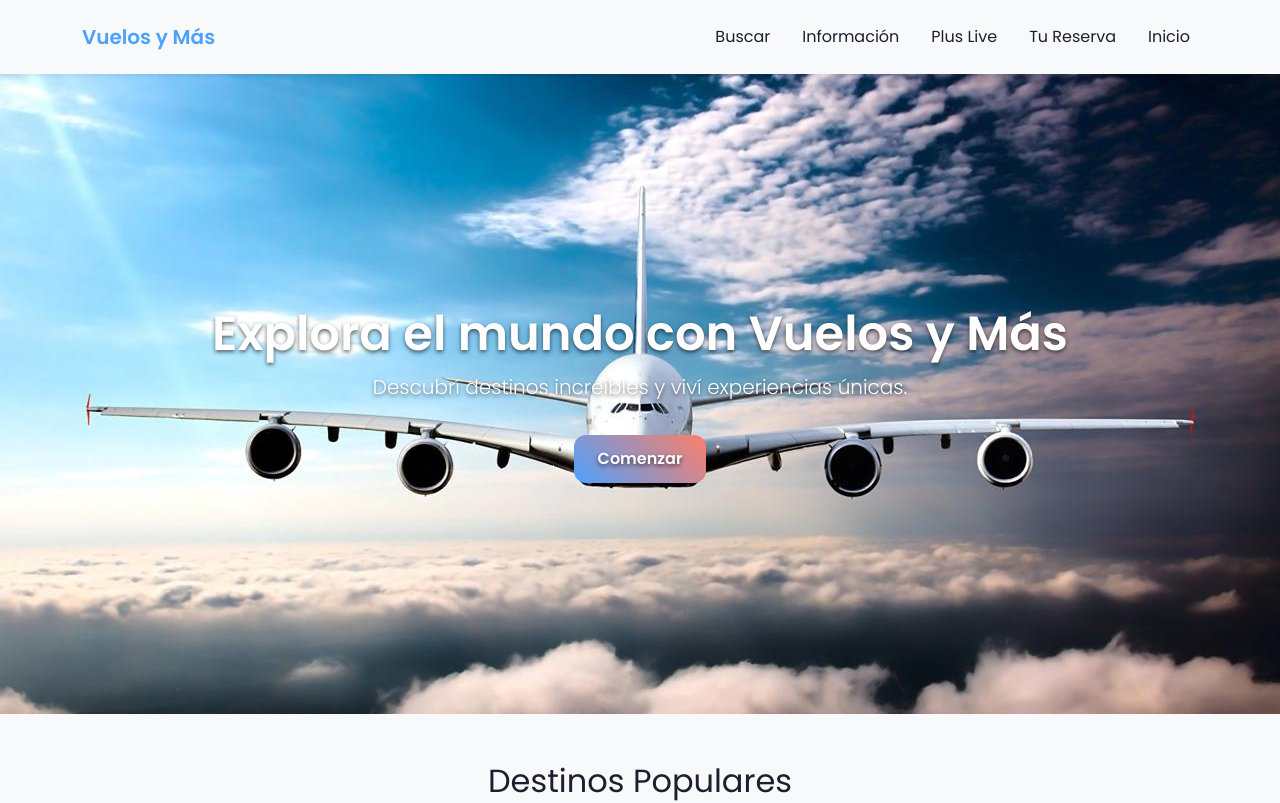
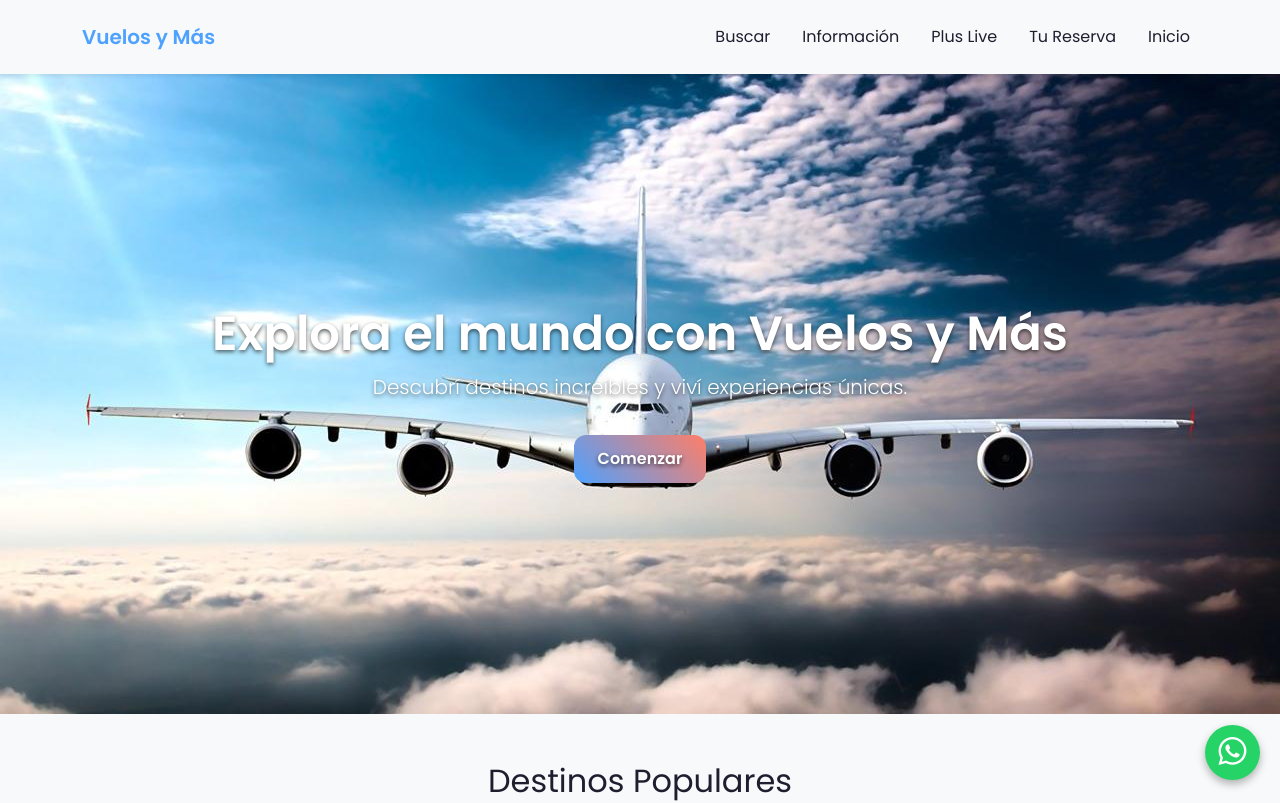
Before and after one commit to josegrt1/vuelosymas, a plain HTML site: page index.html in a window 1280 px wide. Shown: the top 803 px of the page. Drawn offline with nearby package versions, Linux system fonts and the light colour scheme.

Commit message:
Update style.css

```diff
--- a/style.css
+++ b/style.css
@@ -435,3 +435,26 @@ body.buscar-page{
   box-shadow: 0 4px 16px rgba(0, 0, 0, 0.1);
   backdrop-filter: blur(5px); /* opcional: da un efecto difuso tipo glassmorphism */
 }
+/* Botón flotante WhatsApp */
+.btn-whatsapp{
+  position: fixed;
+  bottom: 20px;
+  right: 20px;
+  width: 55px;
+  height: 55px;
+  background-color:#25d366;
+  color:#fff;
+  border-radius:50%;
+  display:flex;
+  align-items:center;
+  justify-content:center;
+  font-size:28px;
+  box-shadow:0 4px 8px rgba(0,0,0,.3);
+  text-decoration:none;
+  z-index:999;
+  transition:background-color .3s, transform .3s;
+}
+.btn-whatsapp:hover{
+  background-color:#1ebe5d;
+  transform:scale(1.1);
+}
```
